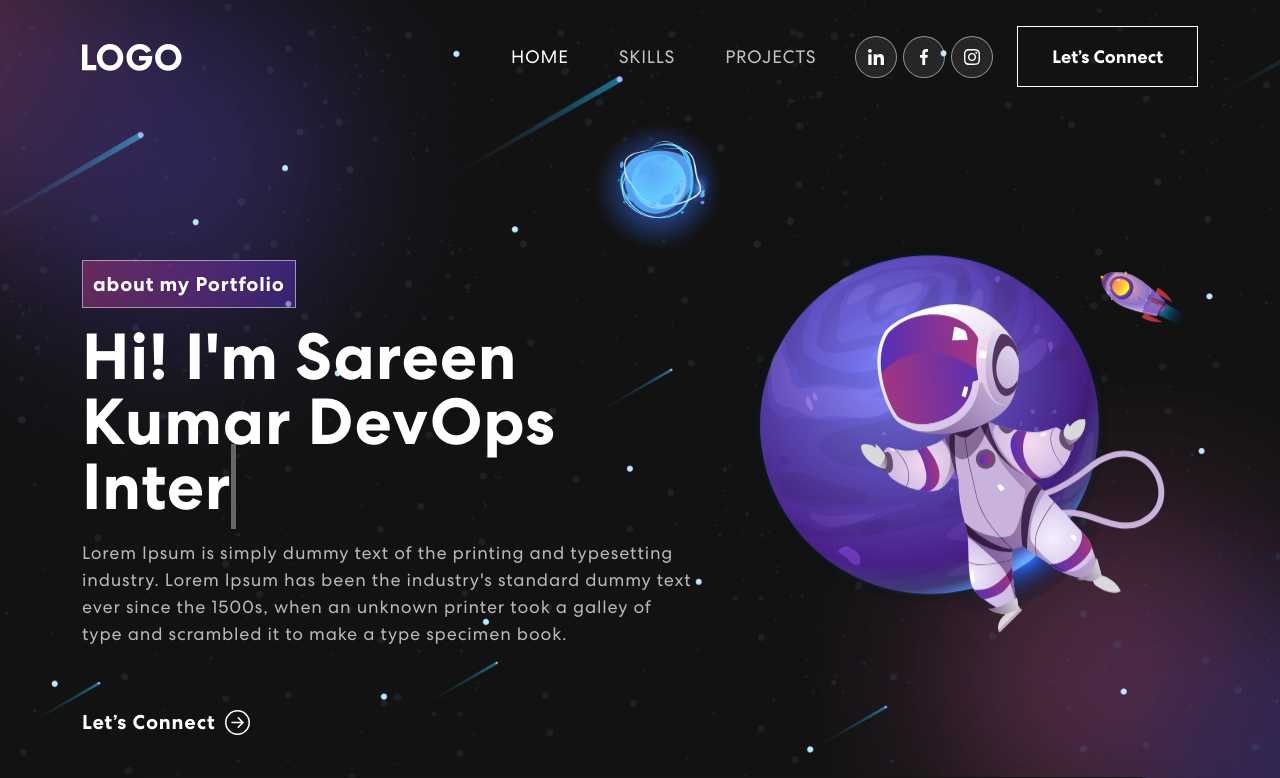
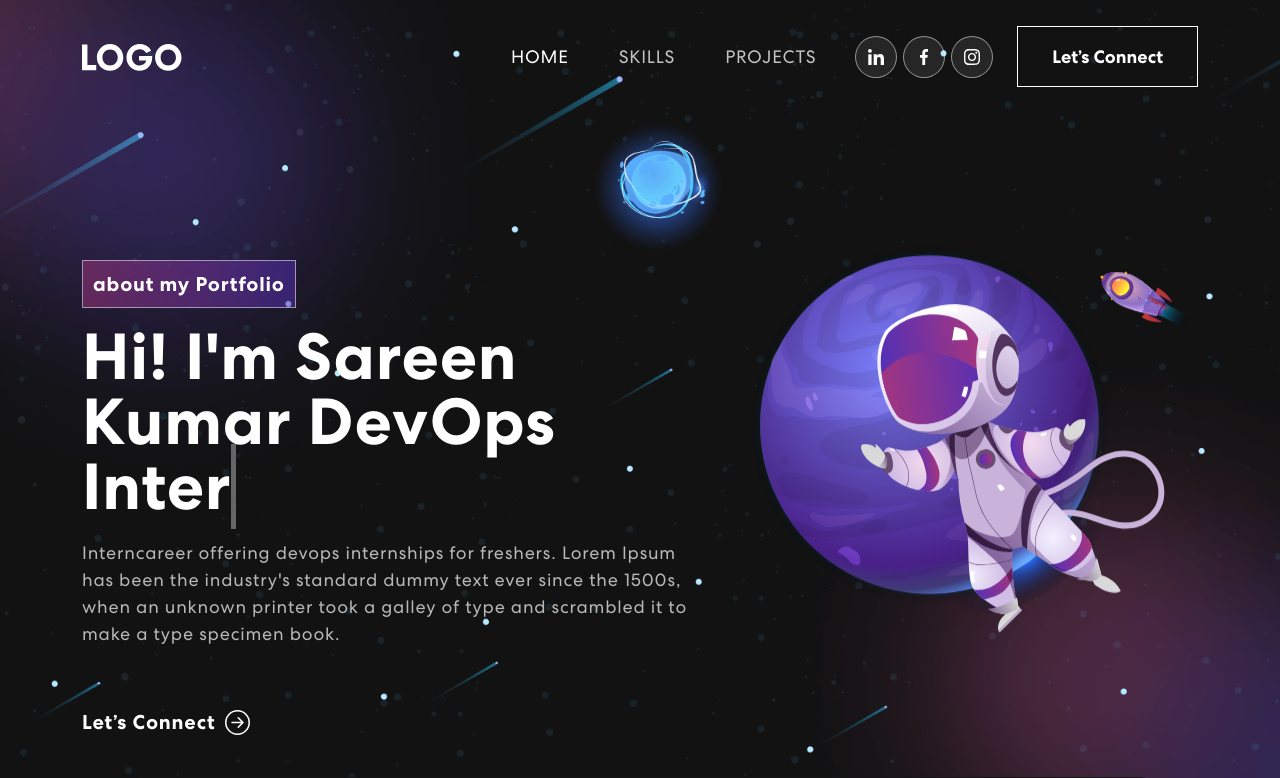
Before and after one commit to Sareenh1/Profilo, a React (Create React App) app: page / in a window 1280 px wide. Shown: the top 778 px of the page. Built offline with nearby package versions, Linux system fonts and the light colour scheme; no server answers.

Commit message:
Update Banner.js

```diff
--- a/src/components/Banner.js
+++ b/src/components/Banner.js
@@ -57,7 +57,7 @@
               <div className={isVisible ? "animate__animated animate__fadeIn" : ""}>
                 <span className="tagline">about my Portfolio</span>
                 <h1>{`Hi! I'm Sareen Kumar`} <span className="txt-rotate" dataPeriod="1000" data-rotate='[ "DevOps Intern", "at InternCareer", "UI/UX Designer" ]'><span className="wrap">{text}</span></span></h1>
-                  <p>Lorem Ipsum is simply dummy text of the printing and typesetting industry. Lorem Ipsum has been the industry's standard dummy text ever since the 1500s, when an unknown printer took a galley of type and scrambled it to make a type specimen book.</p>
+                  <p>Interncareer offering devops internships for freshers. Lorem Ipsum has been the industry's standard dummy text ever since the 1500s, when an unknown printer took a galley of type and scrambled it to make a type specimen book.</p>
                   <button onClick={() => console.log('connect')}>Let’s Connect <ArrowRightCircle size={25} /></button>
               </div>}
             </TrackVisibility>
```
